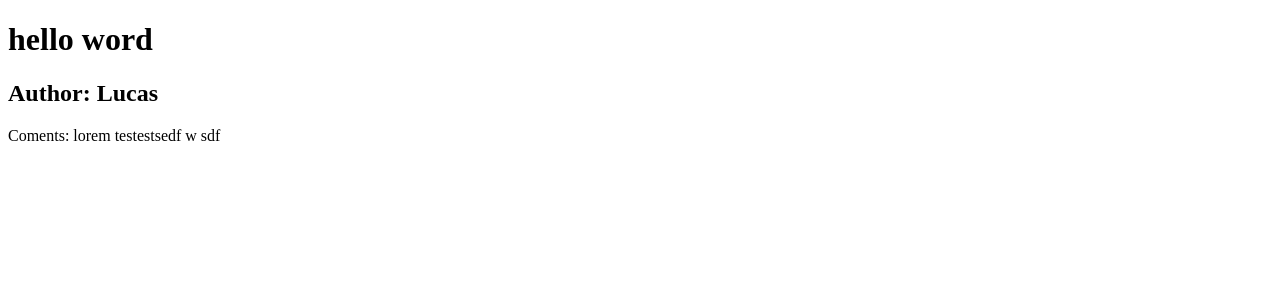
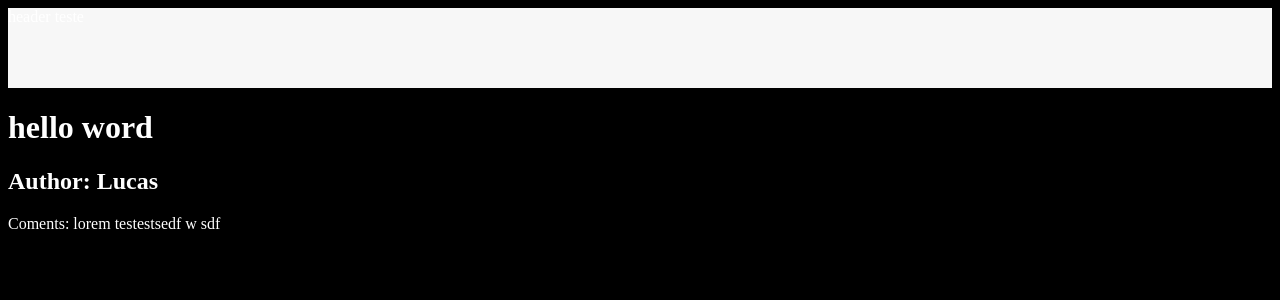
Before and after one commit to Ghaspar/academic-reactjs-2022, a React (Vite) app in the folder feed/: page / in a window 1280 px wide. Shown: the top 300 px of the page. Built offline with nearby package versions, Linux system fonts and the light colour scheme.

Commit message:
chore: initialize structure with component

```diff
--- a/feed/src/App.tsx
+++ b/feed/src/App.tsx
@@ -1,11 +1,13 @@
 import { useState } from 'react'
 import { Post } from '../src/Post'
+import { Header } from './components/Header'
 
 function App() {
   const [count, setCount] = useState(0)
 
   return (
     <>
+      <Header />
       <h1>hello word</h1>
       <Post author="Lucas" coments="lorem testestsedf w sdf"/>
     </>
--- /dev/null
+++ b/feed/src/components/Header.tsx
@@ -0,0 +1,12 @@
+import style from './styles.module.css'
+
+export function Header() {
+
+    return(
+        <>
+            <header className={style.header}>
+                header teste
+            </header>
+        </>
+    );
+}
--- /dev/null
+++ b/feed/src/components/styles.module.css
@@ -0,0 +1,4 @@
+.header{
+    background-color: #f7f7f7;
+    height: 80px;
+}
--- /dev/null
+++ b/feed/src/main.css
@@ -0,0 +1,4 @@
+body{
+    background-color: #000000;
+    color: #ffffff;
+}
--- a/feed/src/main.tsx
+++ b/feed/src/main.tsx
@@ -1,6 +1,7 @@
 import React from 'react'
 import ReactDOM from 'react-dom/client'
 import App from './App'
+import './main.css'
 
 ReactDOM.createRoot(document.getElementById('root') as HTMLElement).render(
   <React.StrictMode>
--- a/feed/tsconfig.json
+++ b/feed/tsconfig.json
@@ -1,5 +1,6 @@
 {
   "compilerOptions": {
+    "jsx": "react-jsx",
     "target": "ESNext",
     "useDefineForClassFields": true,
     "lib": ["DOM", "DOM.Iterable", "ESNext"],
@@ -14,8 +15,7 @@
     "resolveJsonModule": true,
     "isolatedModules": true,
     "noEmit": true,
-    "jsx": "react-jsx"
   },
-  "include": ["src"],
+  "include": ["src", "src/components"],
   "references": [{ "path": "./tsconfig.node.json" }]
 }
```
Also changed, not shown: feed/package.json (+5 -3 lines), 1 other file (tests, documents, lock files or other folders).
